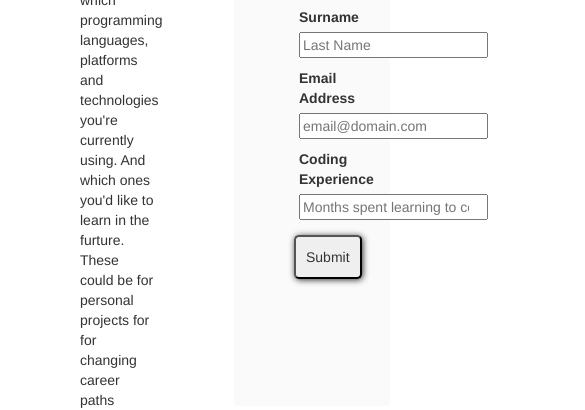
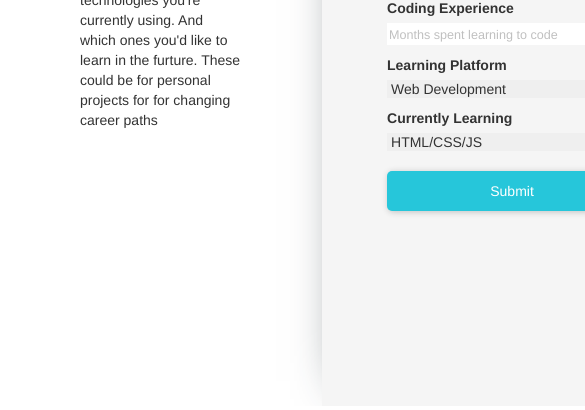
Before and after one commit to darrenisaacs/freeCodeCamp-SurveyForm, a plain HTML site: page index.html in a window 390 px wide. Shown: the part 438-848 px from the top of the page, 585 px wide, since content can reach past the window. Drawn offline with nearby package versions, Linux system fonts and the light colour scheme.

Commit message:
UPdated Form & Nav Bar
- Updated styling for Nav Bar from Blue/Teal gradient to Orange/Red
- Added few more Input items in Form
- Updated "Submit" button to expand 100% for Media Query CSS
-Changed Form Div background to light-gray
- Added gradient to Header text for Information div

```diff
--- a/index.html
+++ b/index.html
@@ -14,10 +14,14 @@
             <h2>Developer Survey</h2>
         </nav>
 
+
+
+
         <div class="page">
             <!--Informational Box-->
             <div class="information">
                 <h1 id="title">Let Us Know What <br> You're Learning.</h1>
+                <br>
                 <p id="description">As a new coder, we'd like to know which programming languages, platforms and technologies you're currently using. And which ones you'd like to learn in the furture. These could be for personal projects for for changing career paths</p>
             </div>
 
@@ -61,7 +65,43 @@
                         </div>
                     </div>
 
-                    <button id="submit" class="button">Submit</button>
+                    <div class="form-row-tab">
+                        <div class="label-text-align">
+                            <label for="" id="surname-label">Learning Platform</label>
+                        </div>
+                        <div class="label-input-align">
+                            <select name="" id="pref-platform" class="label-input-align">
+                                <option value="" class="pref-platform-opt">Web Development</option>
+                                <option value="" class="pref-platform-opt">Mobile App Development</option>
+                                <option value="" class="pref-platform-opt">Desktop App Development</option>
+                                <option value="" class="pref-platform-opt">IoT Devices</option>
+                                <option value="" class="pref-platform-opt">Machine Learning/AI</option>
+                            </select>
+                        </div>
+                    </div>
+                    <div class="form-row-tab">
+                        <div class="label-text-align">
+                            <label for="" id="surname-label">Currently Learning</label>
+                        </div>
+                        <div class="label-input-align">
+                            <select name="" id="pref-language" class="label-input-align">
+                                <option value="" class="pref-platform-opt">HTML/CSS/JS</option>
+                                <option value="" class="pref-platform-opt">Python</option>
+                                <option value="" class="pref-platform-opt">C#</option>
+                                <option value="" class="pref-platform-opt">Objective-C/Swift</option>
+                                <option value="" class="pref-platform-opt">Java</option>
+                                <option value="" class="pref-platform-opt"></option>
+                            </select>
+                        </div>
+                    </div>
+
+                    <div class="form-row-tab">
+                        <div class="button-span">
+                            <button id="submit" class="button">Submit</button>
+                        </div>
+
+                    </div>
+
                 </form>
 
 
--- a/style.css
+++ b/style.css
@@ -16,7 +16,7 @@ nav{
     width: 100%;
     height: 80px;
     justify-content: flex-start;
-    background-image: linear-gradient(45deg, #00b8d4, #1DE9B6);
+    background-image: linear-gradient(45deg,  #e57373, #ffb74d);
     box-shadow: black -1px -7px 20px;
     box-sizing: border-box;
     padding-left: 20px;
@@ -53,8 +53,10 @@ nav{
 
 .surveyform{
     display: flex;
+    background-color: #f5f5f5;
     width: 40%;
     padding:100px 60px;
+    box-shadow: #263238 -1px 5px 50px -30px;
 }
 
 #survey-form{
@@ -64,7 +66,10 @@ nav{
 
 #title{
     color: #263238;
-    font-weight: 600;
+    font-weight: bold;
+    background: -webkit-linear-gradient( 40deg, #e57373, #ffb74d);
+  -webkit-background-clip: text;
+  -webkit-text-fill-color: transparent;
 }
 
 .form-row-tab{
@@ -88,9 +93,50 @@ nav{
     width: 250px;
 }
 
+input, select{
+    border: solid 0px;
+    border-color:silver;
+}
+
+::placeholder{
+    font-size: 0.9em;
+    color: silver;
+}
+
+.button{
+    box-sizing: border-box;
+    padding: 10px;
+    border-radius: 5px;
+    margin-top: 10px;
+    margin-bottom: 10px;
+    box-shadow: 1px 1px 6px;
+    border: 0;
+}
+
+#submit{
+     background-color: #26c6da;
+    box-shadow: silver 1px 1px 6px;
+    color: white;
+}
+
+#submit:hover{
+    background-color: transparent;
+    color: white;
+    border-width: medium;
+    box-shadow: none;
+    font-weight: bold;
+    color: #26c6da;
+    border-color: #26c6da;
+    border: solid 2px;
+    box-sizing: border-box;
+    position: relative;
+}
+
+
+/*Media Query - Max Screen Size 1000px*/
 @media (max-width: 1000px){
     nav {
-        background-image: linear-gradient(45deg, #1DE9B6, #00b8d4);
+        background-image: linear-gradient(45deg, #ffb74d, #e57373);
     }
 
     .form-row-tab{
@@ -110,13 +156,56 @@ nav{
         width: 100%;
         box-sizing: border-box;
 }
+    #submit{
+        display: block;
+        width: 100%;
+        box-sizing: border-box;
 }
 
-.button{
-    box-sizing: border-box;
-    padding: 10px;
-    border-radius: 5px;
-    margin-top: 10px;
-    margin-bottom: 10px;
-    box-shadow: 1px 1px 6px;
+/*Media Query - Max Screen Size 1000px*/
+@media only screen and (max-width: 600px) {
+
+    body{
+        display: flex;
+        flex-direction: column;
+    }
+
+    nav{
+        display: flex;
+        justify-content: center;
+    }
+
+    .information{
+        display: flex;
+        flex-wrap: wrap;
+        flex-direction: column;
+        width: 100%;
+        align-content: flex-end;
+    }
+
+    .surveyform{
+        display: flex;
+        flex-wrap: wrap;
+        flex-direction: column;
+        width: 100%;
+    }
+
+
+    .form-row-tab{
+        display: block;
+        box-sizing: border-box;
+        padding: 5px;
+        width: 100%;
+    }
+    .label-text-align{
+        display: flex;
+        width: 100%;
+        box-sizing: border-box;
+    }
+
+    .label-input-align{
+        display: flex;
+        width: 100%;
+        box-sizing: border-box;
+    }
 }
```
